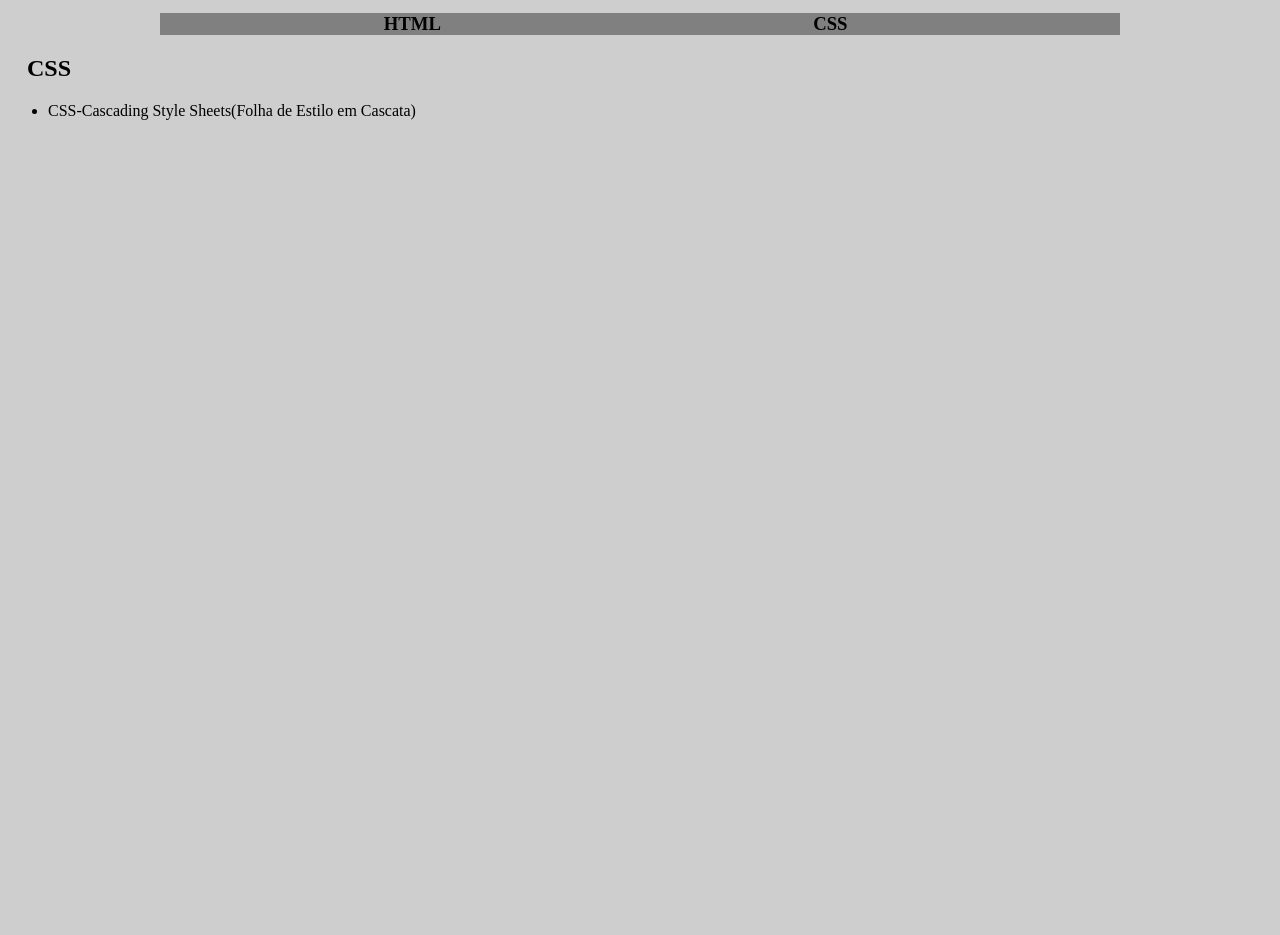
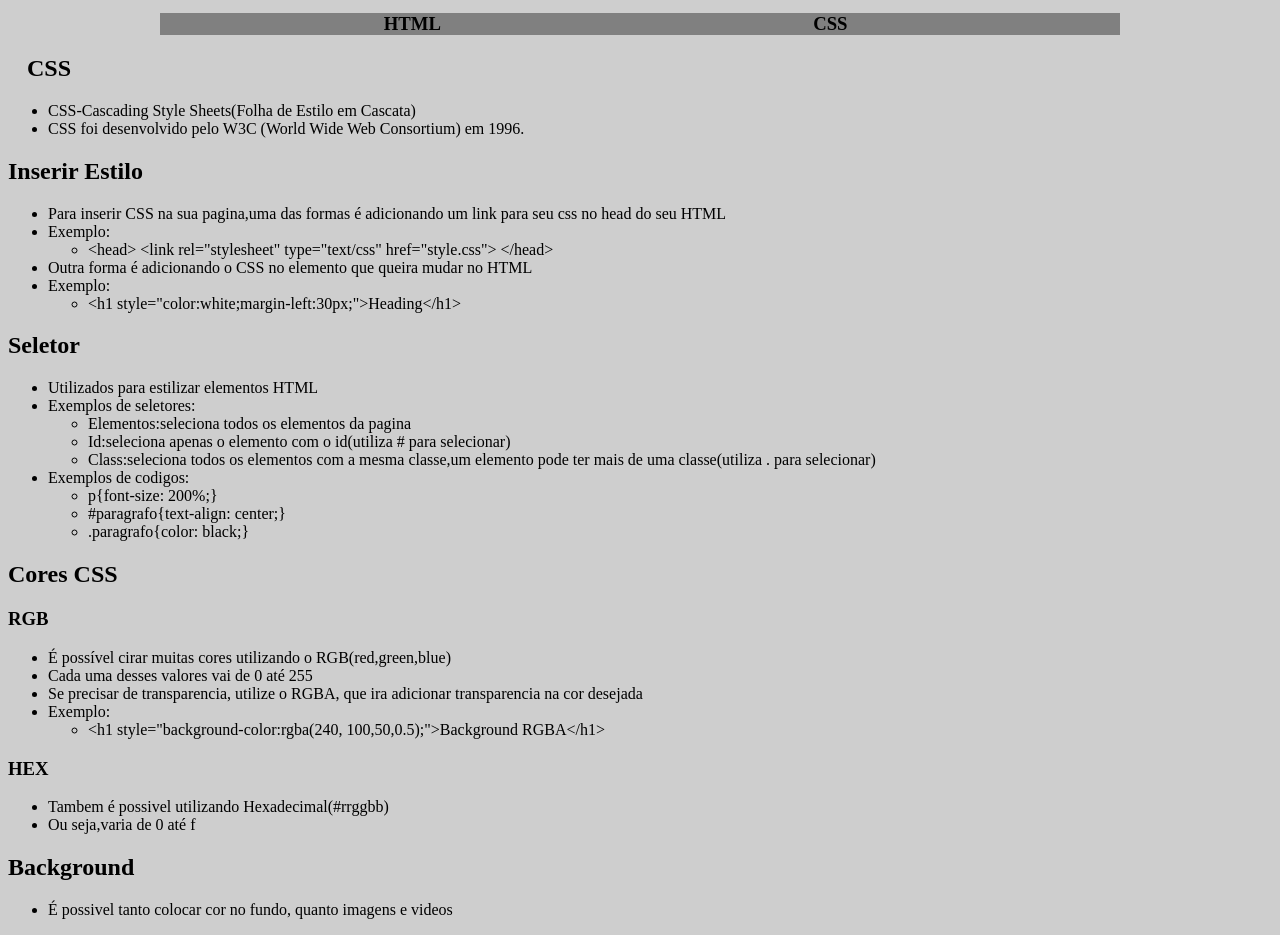
Before and after one commit to HedderAlex/Apostila, a plain HTML site: page docs/pg2.html in a window 1280 px wide. Shown: the part 123-1058 px from the top of the page. Before the commit the page ends 800 px from the top, so only its background shows below. Drawn offline with Linux system fonts and the light colour scheme.

Commit message:
Update pg2.html

```diff
--- a/docs/pg2.html
+++ b/docs/pg2.html
@@ -15,13 +15,97 @@
         <li class="header"><a href="#css" class="links"><h3 class="alinhamento">CSS</h3></a></li>
     </ul>
     </header>
-    <h2 id="css" class="css">
-        CSS
-    </h2>
+    <h2 id="css" class="css">CSS</h2>
     <ul>
         <li>
             CSS-Cascading Style Sheets(Folha de Estilo em Cascata)
         </li>
+        <li>
+            CSS foi desenvolvido pelo W3C (World Wide Web Consortium) em 1996.
+        </li>
+    </ul>
+    <h2>
+        Inserir Estilo
+    </h2>
+    <ul>
+        <li>
+            Para inserir CSS na sua pagina,uma das formas é adicionando um link para seu css no head do seu HTML
+        </li>
+        <li>
+            Exemplo:
+        </li>
+        <ul>
+            <li>
+                &lt;head&gt;
+                &lt;link rel="stylesheet" type="text/css" href="style.css"&gt;
+                &lt;/head&gt;
+            </li>
+        </ul>
+        <li>
+            Outra forma é adicionando o CSS no elemento que queira mudar no HTML
+        </li>
+        <li>
+            Exemplo:
+        </li>
+        <ul>
+            <li>
+                &lt;h1 style="color:white;margin-left:30px;"&gt;Heading&lt;/h1&gt;
+            </li>
+        </ul>
+    </ul>
+    <h2>Seletor</h2>
+    <ul>
+        <li>
+            Utilizados para estilizar elementos HTML
+        </li>
+        <li>
+            Exemplos de seletores:
+        </li>
+        <ul>
+            <li>
+                Elementos:seleciona todos os elementos da pagina
+            </li>
+            <li>
+                Id:seleciona apenas o elemento com o id(utiliza # para selecionar)
+            </li>
+            <li>
+                Class:seleciona todos os elementos com a mesma classe,um elemento pode ter mais de uma classe(utiliza . para selecionar)
+            </li>
+        </ul>
+        <li>
+            Exemplos de codigos:
+        </li>
+        <ul>
+            <li>
+                p{font-size: 200%;}
+            </li>
+            <li>
+                #paragrafo{text-align: center;}
+            </li>
+            <li>
+                .paragrafo{color: black;}
+            </li>
+        </ul>
+    </ul>
+    <h2>Cores CSS</h2>
+    <h3>RGB</h3>
+    <ul>
+        <li>É possível cirar muitas cores utilizando o RGB(red,green,blue)</li>
+        <li>Cada uma desses valores vai de 0 até 255</li>
+        <li>Se precisar de transparencia, utilize o RGBA, que ira adicionar transparencia na cor desejada</li>
+        <li>Exemplo:</li>
+        <ul>
+            <li>&lt;h1 style="background-color:rgba(240, 100,50,0.5);"&gt;Background RGBA&lt;/h1&gt;</li>
+        </ul>
+    </ul>
+    <h3>HEX</h3>
+    <ul>
+        <li>Tambem é possivel utilizando Hexadecimal(#rrggbb)</li>
+        <li>Ou seja,varia de 0 até f</li>
+    </ul>
+    <h2>Background</h2>
+    <ul>
+        <li>É possivel tanto colocar cor no fundo, quanto imagens e videos</li>
     </ul>
     </div>
 </body>
```
